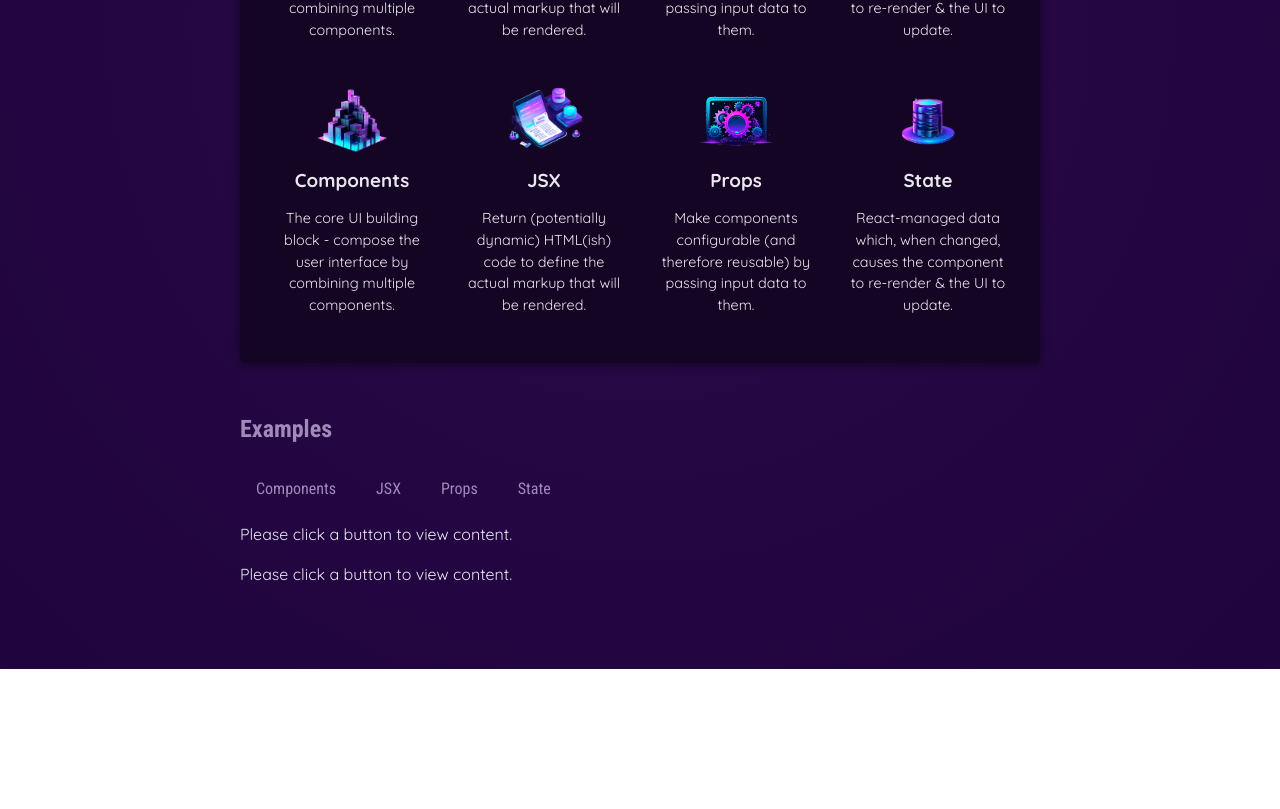
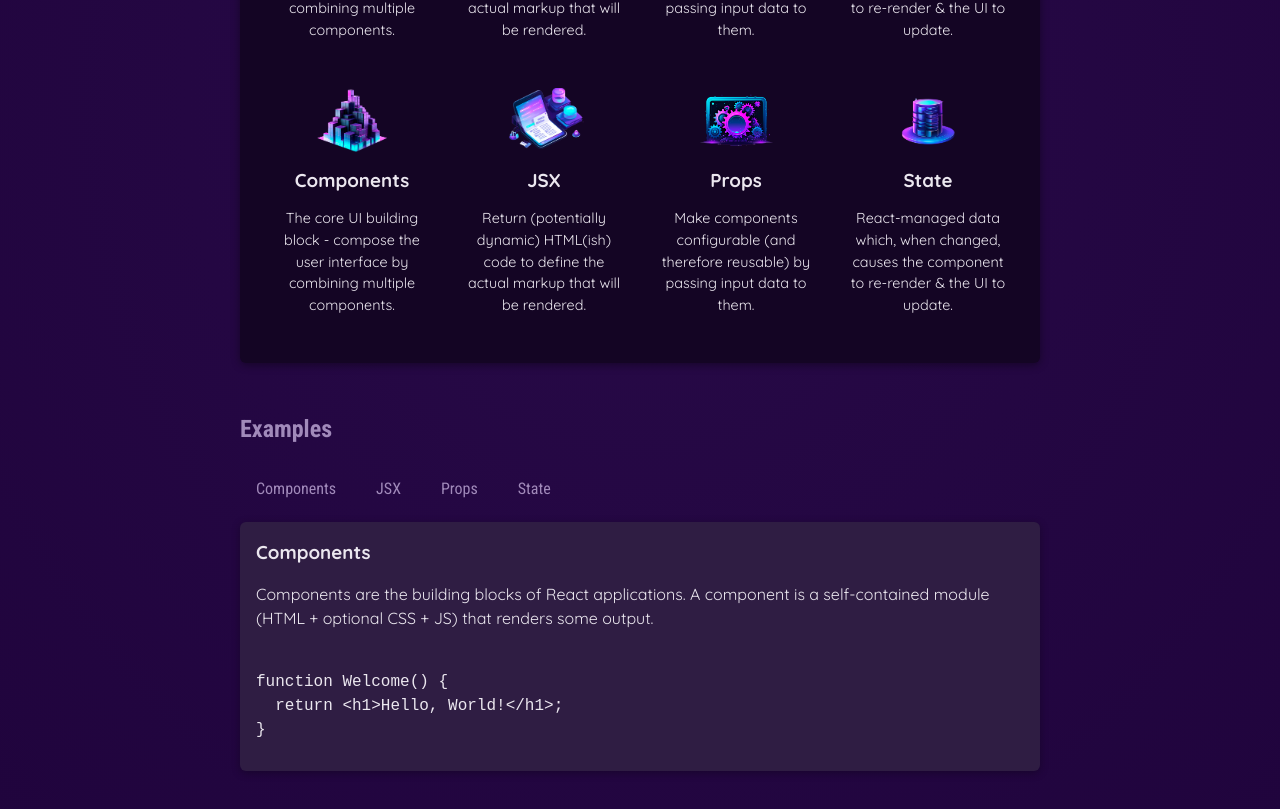
Before and after one commit to bennday/react_course, a React (Vite) app: page / in a window 1280 px wide. Shown: the part 611-1420 px from the top of the page. Before the commit the page ends 1280 px from the top, so only its background shows below. Built offline with nearby package versions, Linux system fonts and the light colour scheme.

Commit message:
Derive and output data based on state. Updated data.js with examples

```diff
--- a/src/App.jsx
+++ b/src/App.jsx
@@ -7,33 +7,20 @@ import Header from "./components/Header/Header.jsx";
 import CoreConcept from "./components/CoreConcept/CoreConcept.jsx";
 import CoreConceptAlt from "./components/CoreConcept/CoreConceptAlt.jsx";
 import TabButton from "./components/TabButton/TabButton.jsx";
+import { EXAMPLES } from "./data.js";
 
 function App() {
-
-
-  // tabContent is a variable that is executed only once when the component is rendered. This is not a state variable so it will not re-render the component when it is updated. This is why the content does not change when the buttons are clicked.
-  let tabContent = 'Please click a button to view content.';
-
-  //Hooks need to be called at the top level of the component function, not within an inner function or block
-  //const stateArray = useState('Please click a button to view content.');
-  //You can use destructuring to assign the values of the array to variables
-  //You can set a default value for the state by passing it as an argument to useState
-  //The second element of the array is a function that can be used to update the state value
-  //This tells React to re-render the component with the new state value
   //we can use const to declare the state variable because we are not reassigning the variable, we are updating the value of the variable
-  const [selectedTopic, setSelectedTopic] = useState('Please click a button to view content.');
 
   //useState returns an array with two elements. The first element is the current state value and the second element is a function that can be used to update the state value.
+  const [selectedTopic, setSelectedTopic] = useState("components");
 
   function handleSelect(selectedButton) {
     //selected => 'components', 'JSX', 'props', or 'state
     console.log(selectedButton);
-    tabContent = selectedButton; //This will not update the component because it is not a state variable
 
     //This will update the component because it is a state variable
     setSelectedTopic(selectedButton);
-    console.log(selectedTopic);
-
   }
 
   return (
@@ -85,8 +72,14 @@ function App() {
             <TabButton onSelect={() => handleSelect("props")}>Props</TabButton>
             <TabButton onSelect={() => handleSelect("state")}>State</TabButton>
           </menu>
-          <p>{tabContent} {/* This will not update because it is not a state variable */}</p>
-          <p>{selectedTopic} {/* This will update because it is a state variable */}</p>
+
+          <div id="tab-content">
+            <h3>{EXAMPLES[selectedTopic].title}</h3>
+            <p>{EXAMPLES[selectedTopic].description}</p>
+            <pre>
+              <code>{EXAMPLES[selectedTopic].code}</code>
+            </pre>
+          </div>
 
         </section>
       </main>
--- a/src/data.js
+++ b/src/data.js
@@ -29,3 +29,54 @@ export const CORE_CONCEPTS = [
       'React-managed data which, when changed, causes the component to re-render & the UI to update.',
   },
 ];
+
+export const EXAMPLES = {
+  components: {
+    title: 'Components',
+    description:
+      'Components are the building blocks of React applications. A component is a self-contained module (HTML + optional CSS + JS) that renders some output.',
+    code: `
+function Welcome() {
+  return <h1>Hello, World!</h1>;
+}`,
+  },
+  jsx: {
+    title: 'JSX',
+    description:
+      'JSX is a syntax extension to JavaScript. It is similar to a template language, but it has full power of JavaScript (e.g., it may output dynamic content).',
+    code: `
+<div>
+  <h1>Welcome {userName}</h1>
+  <p>Time to learn React!</p>
+</div>`,
+  },
+  props: {
+    title: 'Props',
+    description:
+      'Components accept arbitrary inputs called props. They are like function arguments.',
+    code: `
+function Welcome(props) {
+  return <h1>Hello, {props.name}</h1>;
+}`,
+  },
+  state: {
+    title: 'State',
+    description:
+      'State allows React components to change their output over time in response to user actions, network responses, and anything else.',
+    code: `
+function Counter() {
+  const [isVisible, setIsVisible] = useState(false);
+
+  function handleClick() {
+    setIsVisible(true);
+  }
+
+  return (
+    <div>
+      <button onClick={handleClick}>Show Details</button>
+      {isVisible && <p>Amazing details!</p>}
+    </div>
+  );
+}`,
+  },
+};
```
